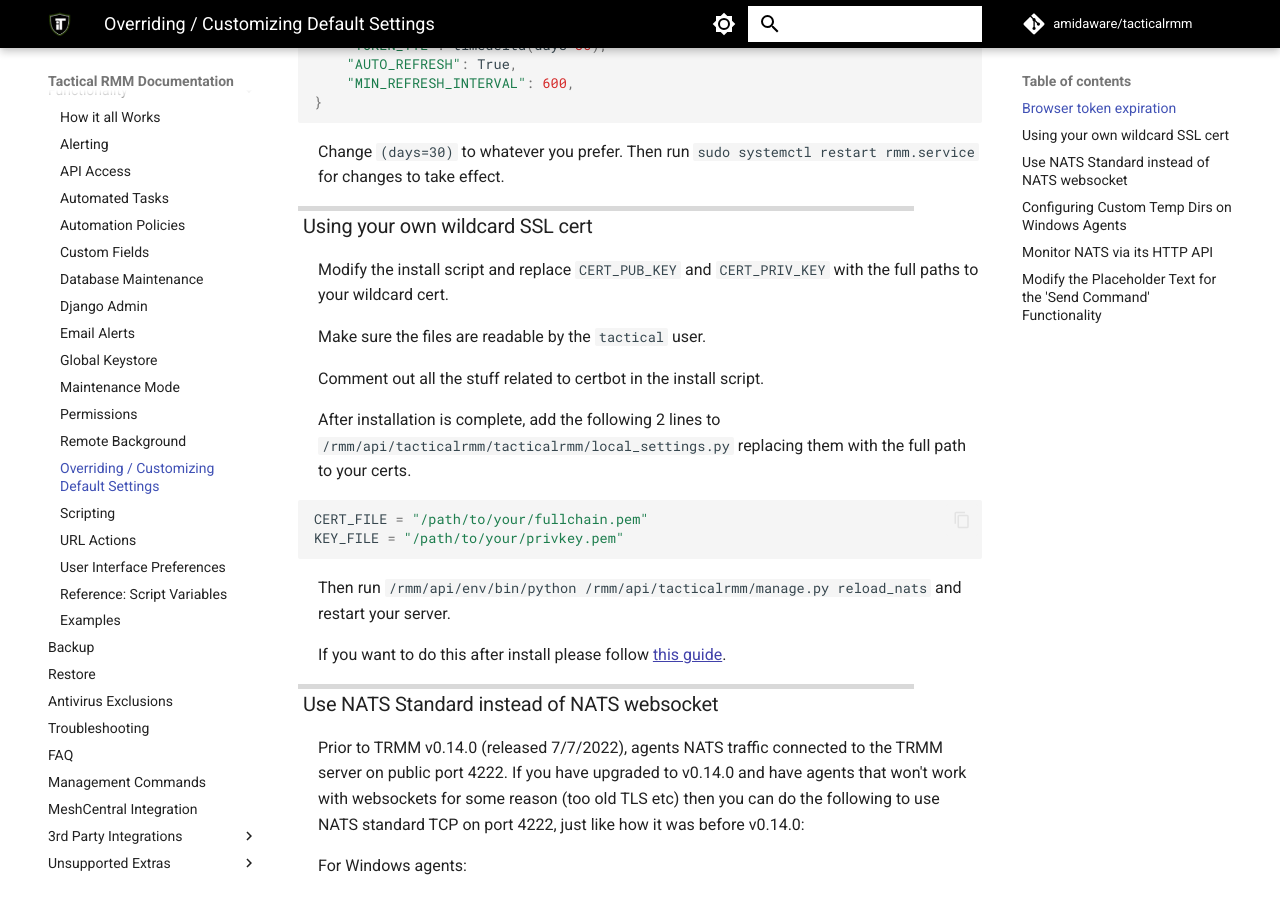
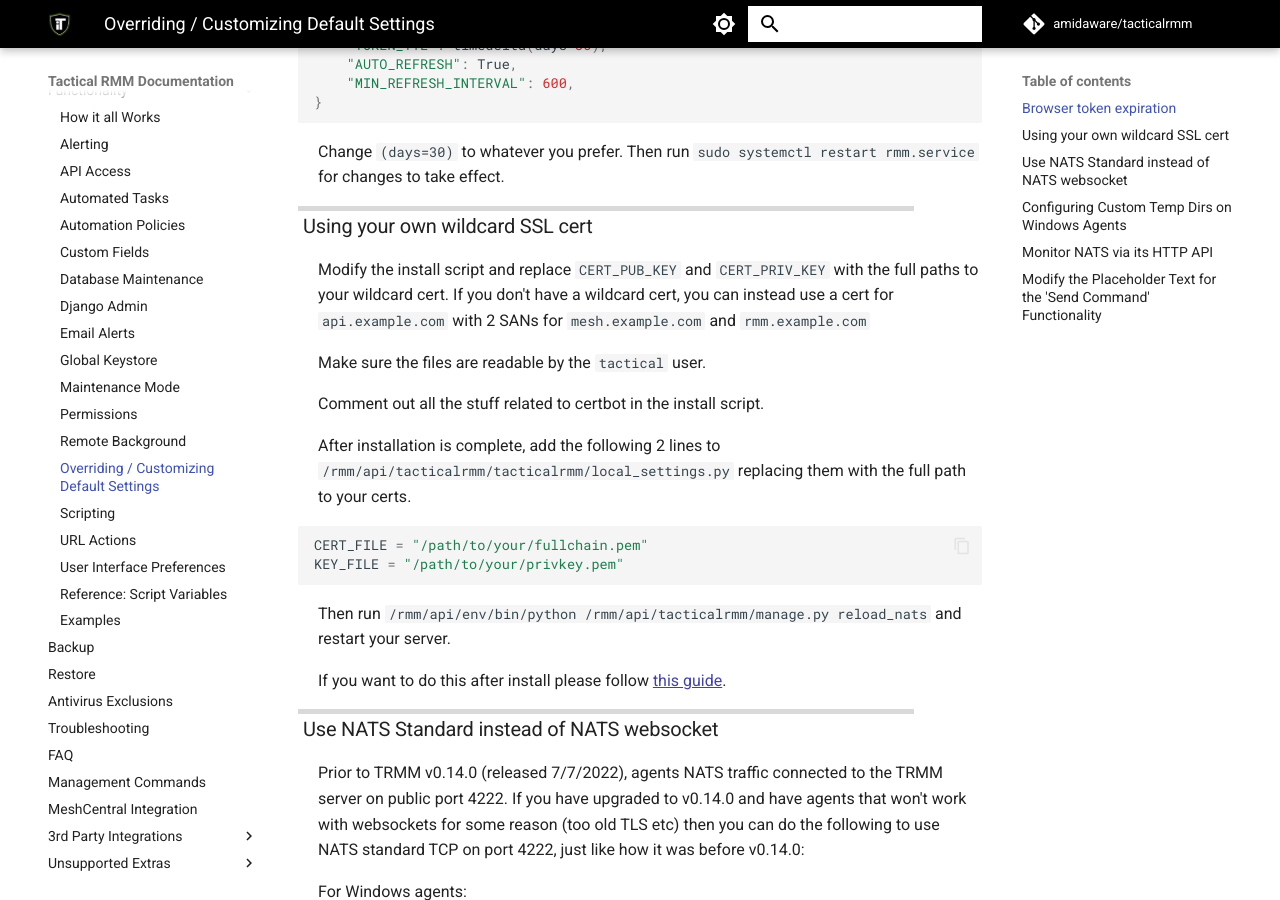
Before and after one commit to amidaware/trmm-docs, an MkDocs documentation site: the page built from docs/functions/settings_override.md, in a window 1280 px wide and 900 px high, scrolled down 391 px. Built offline with MkDocs 1.6.1 and Material for MkDocs 9.7.7, drawn with Linux system fonts in a browser that asks for light colours; comment, search, counter and statistics services are not loaded.

Commit message:
using your own certs

```diff
--- a/docs/functions/settings_override.md
+++ b/docs/functions/settings_override.md
@@ -20,7 +20,7 @@
 
 ### Using your own wildcard SSL cert
 
-Modify the install script and replace `CERT_PUB_KEY` and `CERT_PRIV_KEY` with the full paths to your wildcard cert.
+Modify the install script and replace `CERT_PUB_KEY` and `CERT_PRIV_KEY` with the full paths to your wildcard cert. If you don't have a wildcard cert, you can instead use a cert for `api.example.com` with 2 SANs for `mesh.example.com` and `rmm.example.com`
 
 Make sure the files are readable by the `tactical` user.
 
```
Also changed, not shown: docs/install_server.md (+2 -0 lines).
